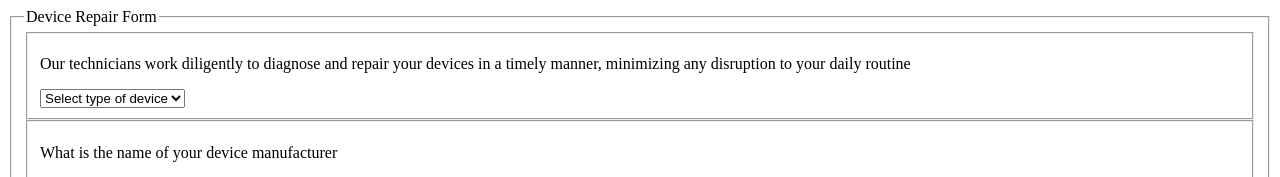
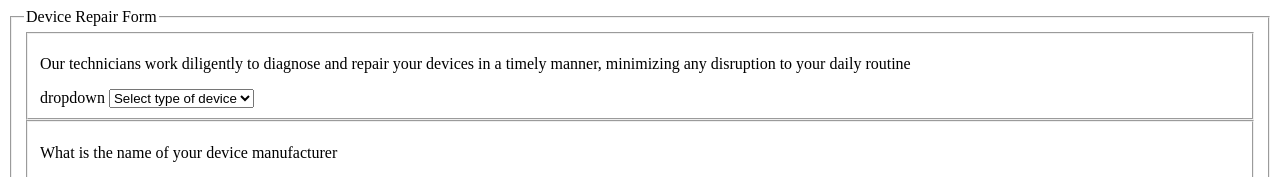
Before and after one commit to Yoursco1/yourscotech.github.io, a plain HTML site: page serviceForm.html in a window 1280 px wide. Shown: the top 177 px of the page. Drawn offline with Linux system fonts and the light colour scheme.

Commit message:
When I had issue with repair request button and elements spacing

```diff
--- a/css/styles.css
+++ b/css/styles.css
@@ -147,6 +147,7 @@ header nav ul {
 
 #hero #bookPickupBtn {
   max-width: 100%;
+
   width: 100%;
   height: 40px;
   margin: 15px 0;
--- a/serviceForm.html
+++ b/serviceForm.html
@@ -6,7 +6,7 @@
 
         <fieldset>
           <p>Our technicians work diligently to diagnose and repair your devices in a timely manner, minimizing any disruption to your daily routine</p>
-          <label for="dropdown">
+          <label for="dropdown"> dropdown</label>
             <select id="dropdown">
               <option>Select type of device</option>
               <option>Computer</option>
@@ -16,7 +16,6 @@
               <option>Bluetooth Speaker</option>
               <option>Other device</option>
             </select>
-          </label>
         </fieldset>
 
         <fieldset>
```
Also changed, not shown: index.html (+1 -0 lines).
